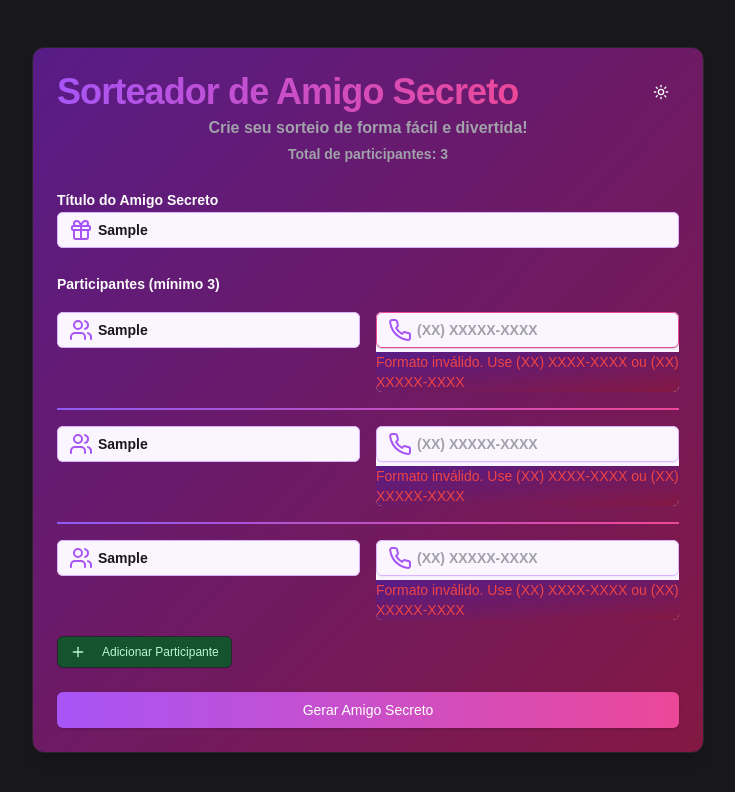
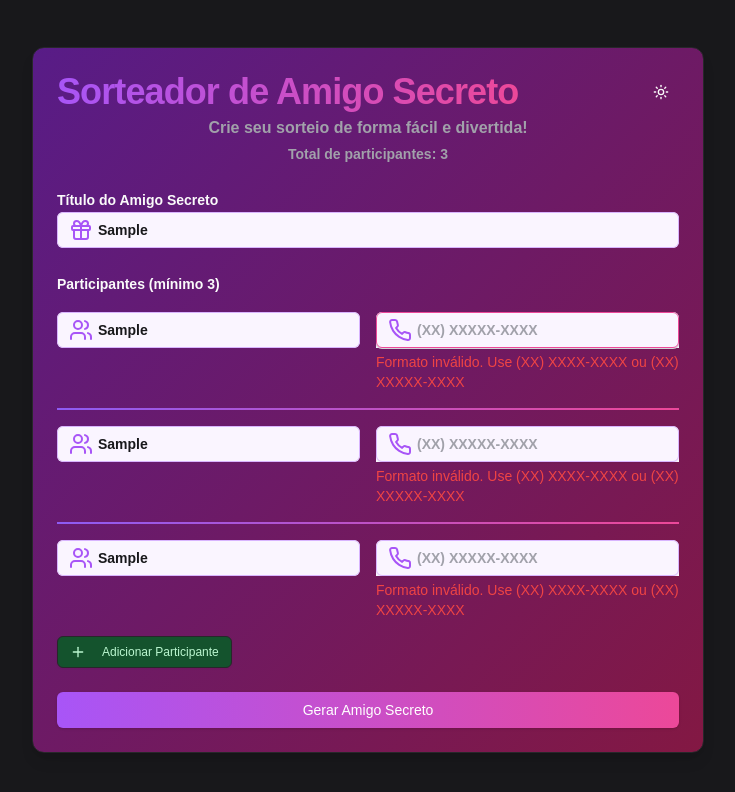
Before and after one commit to JeffyMesquita/amigo-secreto, a Next.js app: page / in a window 1280 px wide. Both pictures are taken after typing "Sample", "Sample", "Sample", "Sample", "Sample", "Sample" into the empty fields and a click on the button "Gerar Amigo Secreto". Shown: the top 792 px of the page, without its empty margins (272-1007 px from the left). Built offline with nearby package versions, Linux system fonts and the light colour scheme.

Commit message:
style: remove bg-gradient from error messages

```diff
--- a/src/components/Form/Form.tsx
+++ b/src/components/Form/Form.tsx
@@ -311,8 +311,8 @@ export function Form() {
                     className="space-y-4"
                   >
                     <div className="flex flex-col sm:flex-row gap-4 items-start">
-                      <div className="flex-1 w-full bg-purple-50 rounded-md overflow-hidden">
-                        <div className="relative ">
+                      <div className="flex-1 w-full  rounded-md overflow-hidden">
+                        <div className="relative bg-purple-50">
                           <Users className="absolute left-3 top-1/2 transform -translate-y-1/2 text-purple-500" />
                           <Tooltip>
                             <TooltipTrigger asChild>
@@ -328,13 +328,13 @@ export function Form() {
                           </Tooltip>
                         </div>
                         {errors.participants?.[index]?.name && (
-                          <p className="text-red-500 text-sm mt-1 bg-gradient-to-br from-purple-100 to-pink-100 dark:from-purple-900 dark:to-pink-900">
+                          <p className="text-red-500 text-sm mt-1">
                             {errors.participants[index]?.name?.message}
                           </p>
                         )}
                       </div>
-                      <div className="flex-1 w-full bg-purple-50  rounded-md overflow-hidden">
-                        <div className="relative">
+                      <div className="flex-1 w-full  rounded-md overflow-hidden">
+                        <div className="relative bg-purple-50">
                           <Phone className="absolute left-3 top-1/2 transform -translate-y-1/2 text-purple-500" />
                           <Tooltip>
                             <TooltipTrigger asChild>
@@ -361,7 +361,7 @@ export function Form() {
                           </Tooltip>
                         </div>
                         {errors.participants?.[index]?.whatsapp && (
-                          <p className="text-red-500 text-sm mt-1 bg-gradient-to-br from-purple-100 to-pink-100 dark:from-purple-900 dark:to-pink-900">
+                          <p className="text-red-500 text-sm mt-1">
                             {errors.participants[index]?.whatsapp?.message}
                           </p>
                         )}
```
